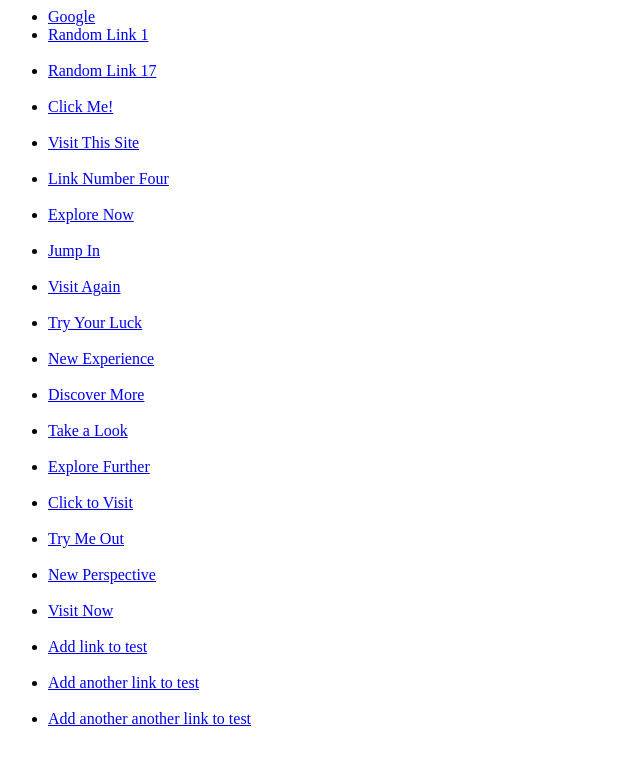
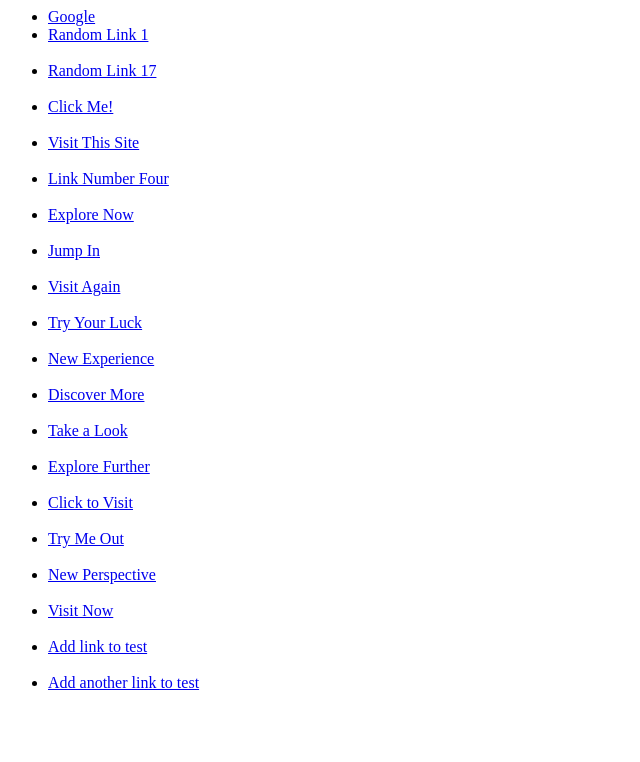
Before and after one commit to ben-reactplus/test-monitoring, a plain HTML site: page index.html in a window 1280 px wide. Shown: the whole page, without its empty margins (0-640 px from the left). Drawn offline with Linux system fonts and the light colour scheme.

Commit message:
Update index.html

```diff
--- a/index.html
+++ b/index.html
@@ -24,7 +24,6 @@
             <li><a href="https://www.examplelink16.net">Visit Now</a></li>
             <li><a href="https://www.examplelink16.net">Add link to test</a></li>
             <li><a href="https://www.examplelink17.net">Add another link to test</a></li>
-            <li><a href="https://www.examplelink18.net">Add another another link to test</a></li>
         </ul>
     </body>
 </html>
```
